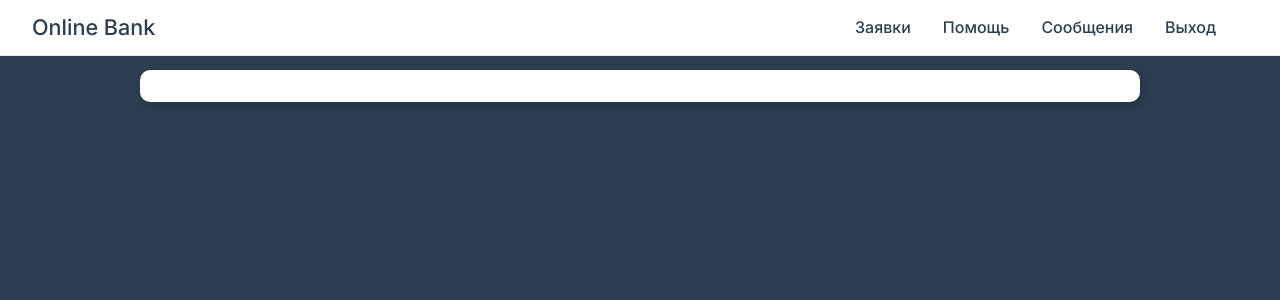
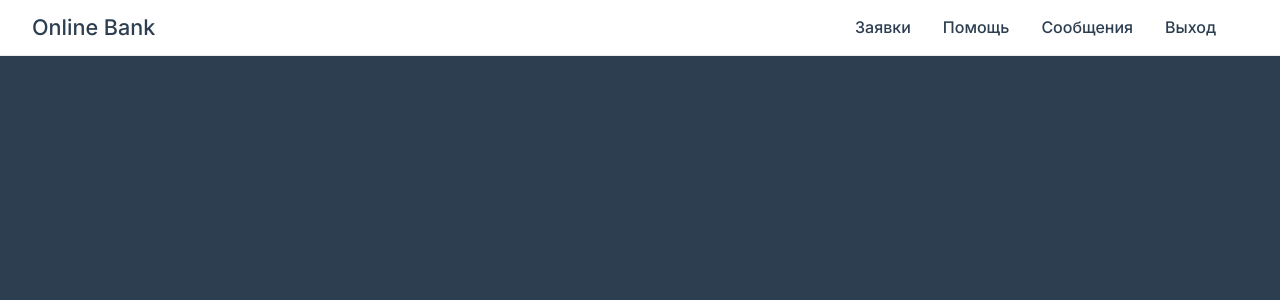
Before and after one commit to nedug/Vue-js, a Vue app: page / in a window 1280 px wide. Shown: the top 300 px of the page. Built offline with nearby package versions, Linux system fonts and the light colour scheme.

Commit message:
Update MainLayout.vue

```diff
--- a/src/layout/MainLayout.vue
+++ b/src/layout/MainLayout.vue
@@ -1,11 +1,9 @@
 <template>
 
-  <the-navbar></the-navbar>
+  <the-navbar></the-navbar> <!-- Отображаем компонент TheNavbar -->
 
   <div class="container with-nav">
-    <div class="card">
-
-    </div>
+    <router-view />  <!-- Обозначем место, куда вставится наш компонент из папки Views -->
   </div>
 
 </template>
@@ -13,8 +11,9 @@
 <script>
 import TheNavbar from '@/components/TheNavbar';
 
+
 export default {
-  components: {TheNavbar},
+  components: { TheNavbar },
 };
 </script>
 
```
